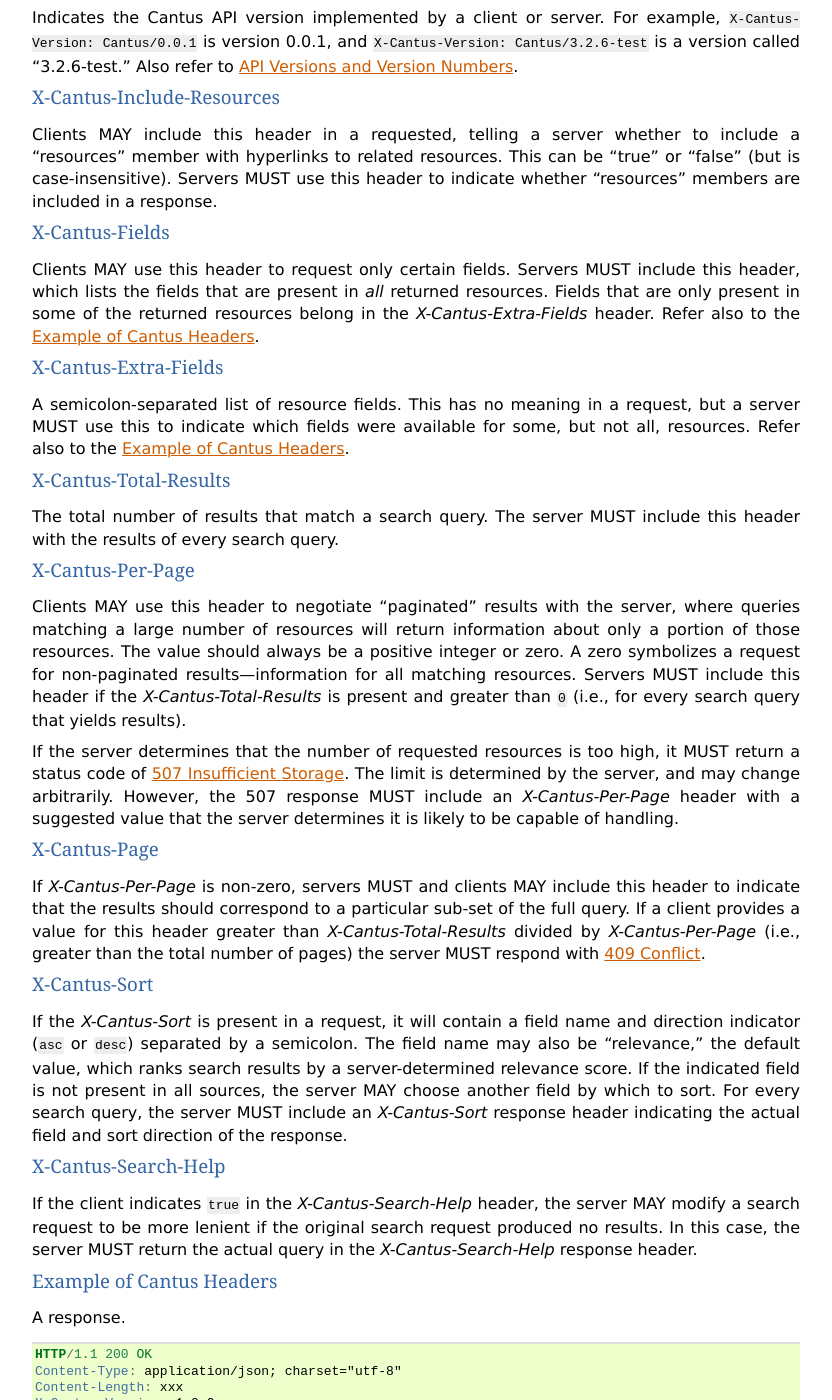
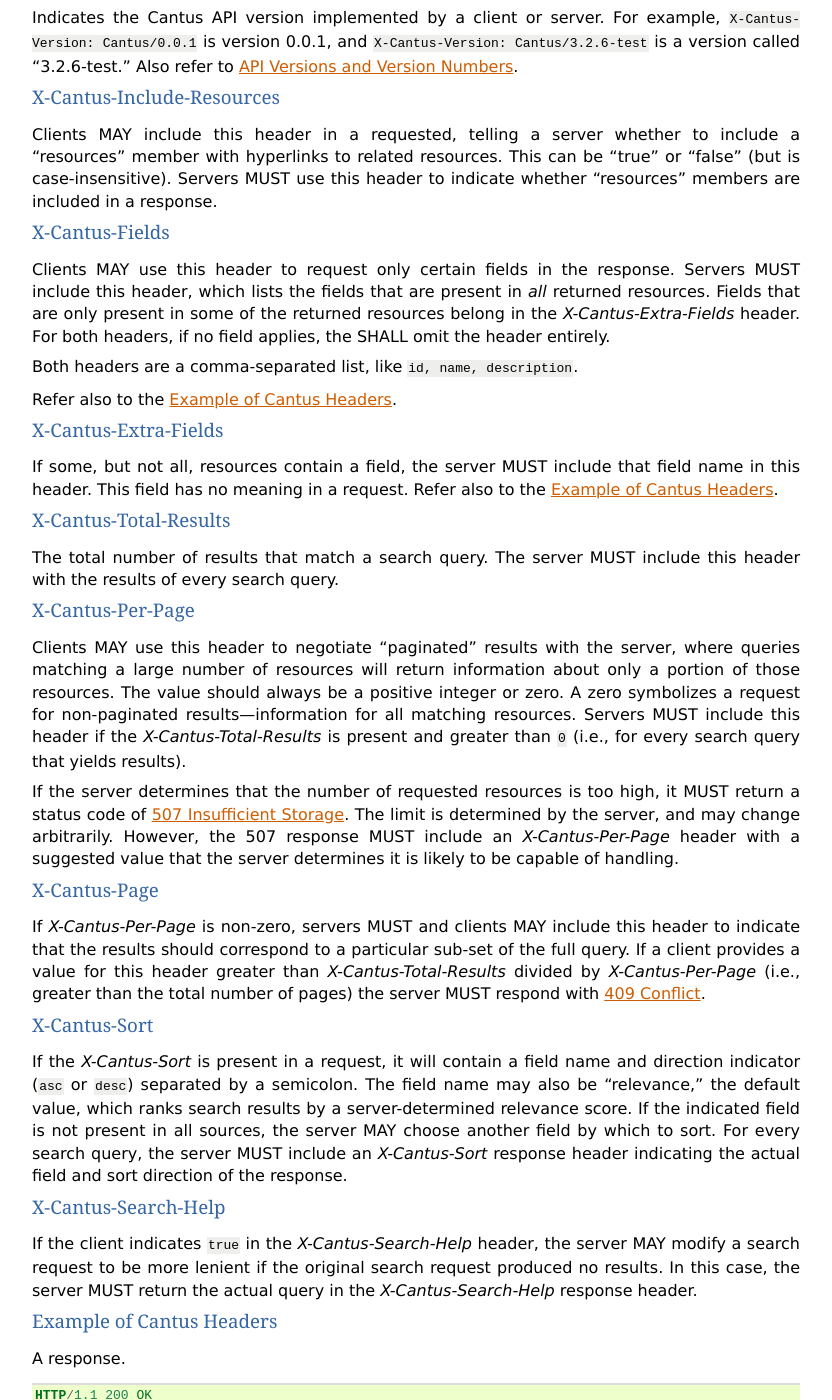
Before and after one commit to CANTUS-Project/api, a Sphinx documentation site: the page built from source/http_headers.rst, in a window 1280 px wide and 1400 px high, scrolled down 1764 px. Shown: the whole window, without its empty margins (48-880 px from the left). Built offline with Sphinx 7.4.7, drawn with Linux system fonts in a browser that asks for light colours; some of the changed text lies outside the part shown.

Commit message:
change X-Cantus-Fields to comma-separated list

```diff
--- a/source/conf.py
+++ b/source/conf.py
@@ -52,7 +52,7 @@ copyright = u'2015, Christopher Antila'
 # built documents.
 #
 # The short X.Y version.
-version = '0.1.1'
+version = '0.1.2'
 # The full version, including alpha/beta/rc tags.
 release = '{}'.format(version)
 
--- a/source/http_headers.rst
+++ b/source/http_headers.rst
@@ -126,17 +126,20 @@ Servers MUST use this header to indicate whether "resources" members are include
 X-Cantus-Fields
 ^^^^^^^^^^^^^^^
 
-Clients MAY use this header to request only certain fields. Servers MUST include this header, which
-lists the fields that are present in *all* returned resources. Fields that are only present in some
-of the returned resources belong in the :http:header:`X-Cantus-Extra-Fields` header. Refer also to
-the :ref:`cantus header example`.
+Clients MAY use this header to request only certain fields in the response. Servers MUST include
+this header, which lists the fields that are present in *all* returned resources. Fields that are
+only present in some of the returned resources belong in the :http:header:`X-Cantus-Extra-Fields`
+header. For both headers, if no field applies, the SHALL omit the header entirely.
+
+Both headers are a comma-separated list, like ``id, name, description``.
+
+Refer also to the :ref:`cantus header example`.
 
 X-Cantus-Extra-Fields
 ^^^^^^^^^^^^^^^^^^^^^
 
-A semicolon-separated list of resource fields. This has no meaning in a request, but a server MUST
-use this to indicate which fields were available for some, but not all, resources. Refer also to the
-:ref:`cantus header example`.
+If some, but not all, resources contain a field, the server MUST include that field name in this
+header. This field has no meaning in a request. Refer also to the :ref:`cantus header example`.
 
 X-Cantus-Total-Results
 ^^^^^^^^^^^^^^^^^^^^^^
@@ -203,7 +206,7 @@ A response.
     Content-Length: xxx
     X-Cantus-Version: 1.0.0
     X-Cantus-Include-Resources: false
-    X-Cantus-Fields: id;incipit
+    X-Cantus-Fields: id,incipit
     X-Cantus-Extra-Fields: cantus_id
     X-Cantus-Total-Results: 10
     X-Cantus-Per-Page: 3
```
